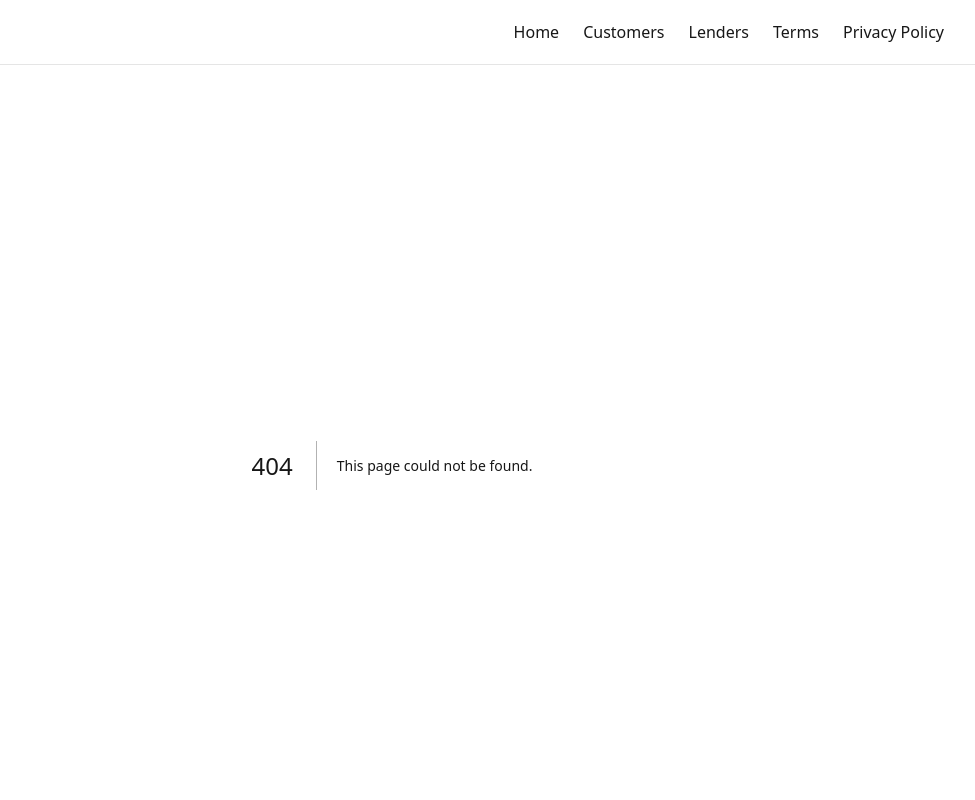
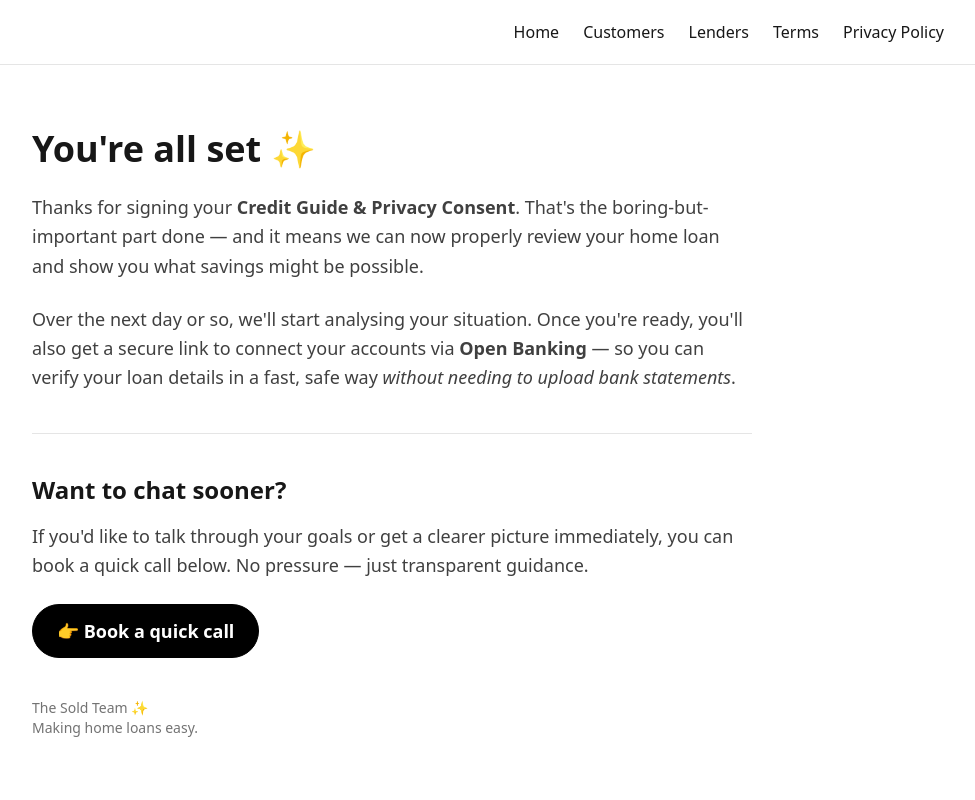
Before and after one commit to RukiDe/sold-nextjs, a Next.js app: page /refinance-success in a window 1280 px wide. Before the commit this address had no page. Shown: the top 800 px of the page, without its empty margins (248-1223 px from the left). Built offline with nearby package versions, Linux system fonts and the light colour scheme.

Commit message:
refinance post credit guide success page w/ booking link

```diff
--- /dev/null
+++ b/app/refinance-success/page.tsx
@@ -0,0 +1,46 @@
+export default function RefinanceSuccess() {
+  return (
+    <main className="max-w-3xl mx-auto px-6 py-16">
+
+      <h1 className="text-4xl font-black mb-6">
+        You&apos;re all set ✨
+      </h1>
+
+      <p className="text-lg text-neutral-700 leading-relaxed mb-6">
+        Thanks for signing your <strong>Credit Guide &amp; Privacy Consent</strong>.
+        That&apos;s the boring-but-important part done — and it means we can now
+        properly review your home loan and show you what savings might be possible.
+      </p>
+
+      <p className="text-lg text-neutral-700 leading-relaxed mb-6">
+        Over the next day or so, we&apos;ll start analysing your situation.
+        Once you&apos;re ready, you&apos;ll also get a secure link to connect your
+        accounts via <strong>Open Banking</strong> — so you can verify your loan
+        details in a fast, safe way <em>without needing to upload bank
+        statements</em>.
+      </p>
+
+      <hr className="my-10 border-neutral-200" />
+
+      <h2 className="text-2xl font-bold mb-4">Want to chat sooner?</h2>
+
+      <p className="text-lg text-neutral-700 leading-relaxed mb-6">
+        If you&apos;d like to talk through your goals or get a clearer picture immediately,
+        you can book a quick call below. No pressure — just transparent guidance.
+      </p>
+
+      <a
+        href="https://calendly.com/rukid-sold/30min"
+        target="_blank"
+        className="inline-block bg-black text-white font-semibold text-lg rounded-full px-6 py-3 hover:bg-white hover:text-black border border-black transition-all"
+      >
+        👉 Book a quick call
+      </a>
+
+      <p className="mt-10 text-neutral-500 text-sm">
+        The Sold Team ✨<br />
+        Making home loans easy.
+      </p>
+    </main>
+  );
+}
```
